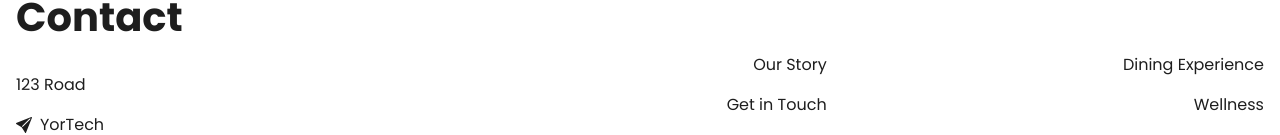
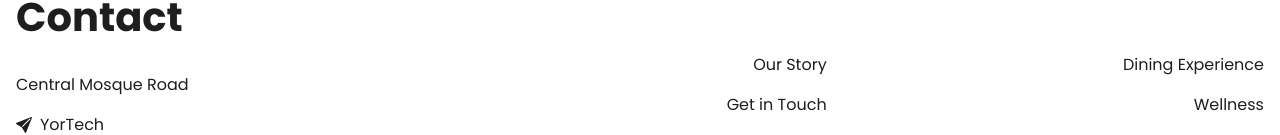
Before and after one commit to yorliabdulai/HostelBooking, a Next.js app: page /auth in a window 1280 px wide. Shown: the part 649-784 px from the top of the page. Built offline with nearby package versions, Linux system fonts and the light colour scheme; no server answers.

Commit message:
Fix formatting issues in code
Update README with installation instructions

Add unit tests for new functionality

```diff
--- a/src/components/Footer/Footer.tsx
+++ b/src/components/Footer/Footer.tsx
@@ -14,7 +14,7 @@ const Footer = () => {
 
         <div className='flex flex-wrap gap-16 items-center justify-between'>
           <div className='flex-1'>
-            <p>123 Road</p>
+            <p>Central Mosque Road</p>
             <div className='flex items-center py-4'>
               <BsFillSendFill />
               <p className='ml-2'>YorTech</p>
```
